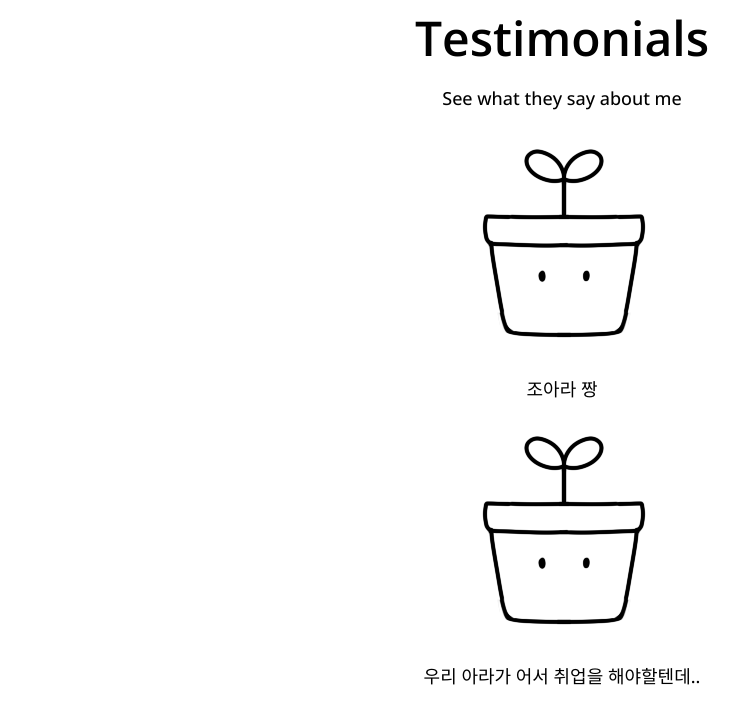
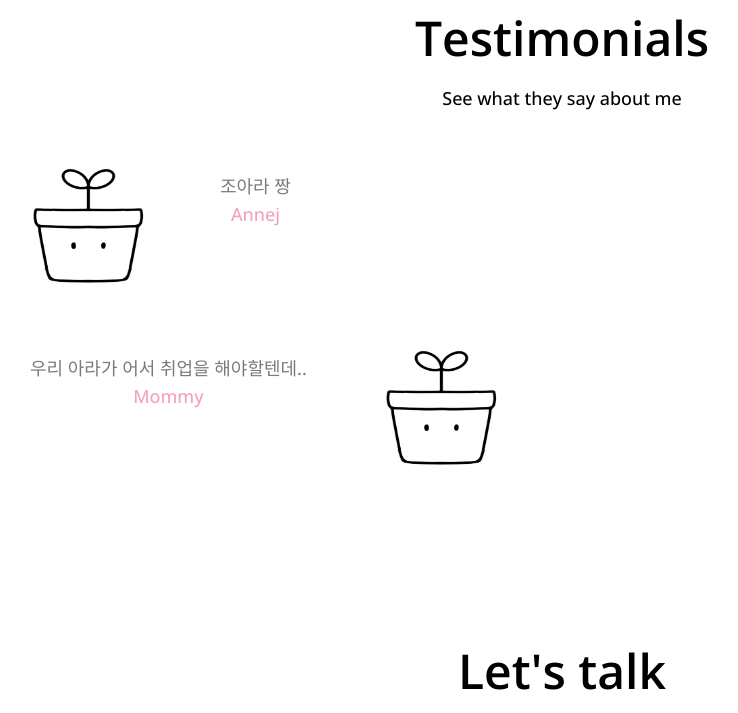
Before and after one commit to bluenote00/dreamcoding_portfolio, a plain HTML site: page index.html in a window 1280 px wide. Shown: the part 2910-3623 px from the top of the page, without its empty margins (78-816 px from the left). Drawn offline with nearby package versions, Linux system fonts and the light colour scheme.

Commit message:
CSS_testimorial

```diff
--- a/index.html
+++ b/index.html
@@ -202,16 +202,16 @@
                 <img src="imgs/새 캔버스.png" alt="나야나" class="testimonial__avatar">
             <div class="testimonial__speech-bubble">
                 <p>조아라 짱</p>
-                <p class="name"><a href=""></a></p>
+                <p class="name"><a href="https://github.com/bluenote00">Annej</a></p>
             </div>
             </div>
 
             <div class="testimonial">
+                <div class="testimonial__speech-bubble">
+                    <p>우리 아라가 어서 취업을 해야할텐데..</p>
+                    <p class="name"><a href="https://github.com/bluenote00">Mommy</a></p>
+                </div>
                 <img src="imgs/새 캔버스.png" alt="나야나" class="testimonial__avatar">
-            <div class="testimonial__speech-bubble">
-                <p>우리 아라가 어서 취업을 해야할텐데..</p>
-                <p class="name"><a href=""></a></p>
-            </div>
             </div>
         </div>
     </section>
--- a/style.css
+++ b/style.css
@@ -55,6 +55,10 @@
   ul {
     list-style: none;
     padding-left: 0;
+  }
+
+  li {
+    list-style: none;
   }
 
   button  {
@@ -387,3 +391,45 @@
     margin-top: 8px;
     background-color: var(--color-dark-white);
   }
+
+  /* Testimonial */
+  #testimonials {
+    background-color: : var(--color-light-white);
+  }
+
+  .testimonials {
+    margin : 40px;
+  }
+
+  .testimonial {
+    display: flex;
+    margin: 32px 0;
+  }
+
+  .testimonial__avatar {
+    width: 150px;
+    height: 150px;
+    border-radius: 50%;
+  }
+
+  .testimonial__avatar:nth-child(odd) {
+    margin-right: 40px;
+  }
+
+  .testimonial__avatar:nth-child(even) {
+    margin-left: 40px;
+  }
+
+  .testimonial__speech-bubble {
+    padding: 18px;
+    background-color: var(--color-white);
+    border-radius: var(--size-border-radius);
+  }
+
+  .testimonial__speech-bubble p {
+    color: var(--color-light-grey);
+  }
+
+  .testimonial__speech-bubble a {
+    color: var(--color-pink);
+  }
```
